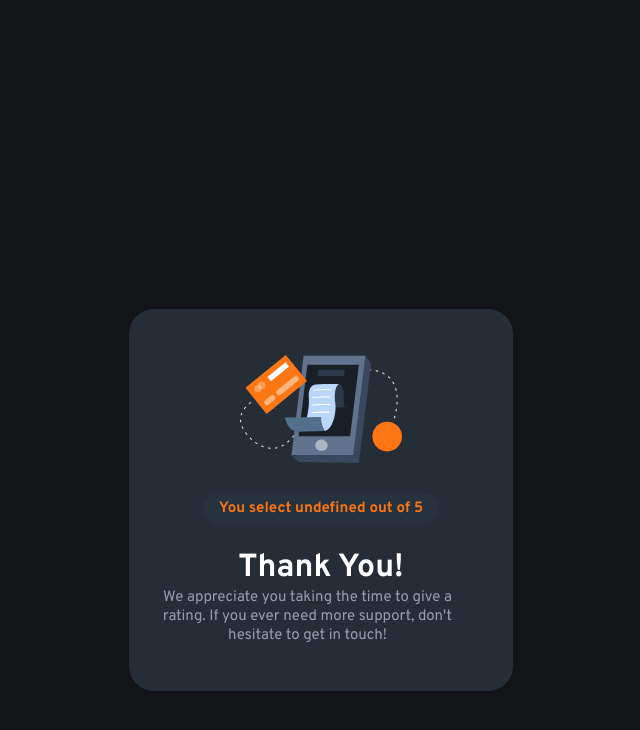
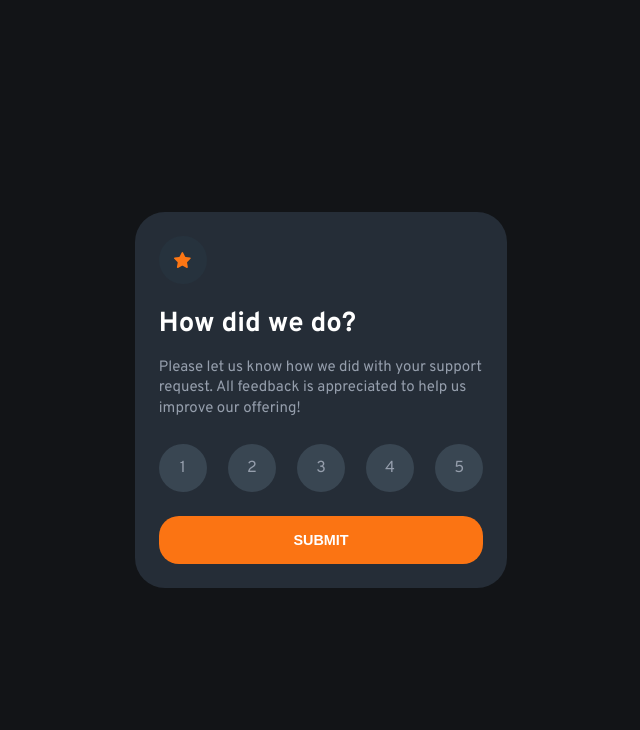
Before and after one commit to Wsimplicio1/interactive-rating-component-main, a plain HTML site: page index.html in a window 1280 px wide. Both pictures are taken after a click on the button "SUBMIT". Shown: the whole page, without its empty margins (319-959 px from the left). Drawn offline with Linux system fonts and the light colour scheme.

Commit message:
final-commit

```diff
--- a/index.html
+++ b/index.html
@@ -12,15 +12,15 @@
 <body>
   <main>
 
-    <div class="container">
+    <div class="container-feedback">
       <figure class="figure-star">
         <img class="star" src="/images/icon-star.svg" alt="start">
       </figure>
 
-      <div class="title">
+      <div class="title-feedback">
         <h1>How did we do?</h1>
         <p>
-          Please let us know we did with your support
+          Please let us know how we did with your support
           request. All feedback is appreciated to help us improve our offering!
         </p>
       </div>
@@ -56,16 +56,16 @@
       <button class="submit-button" type="submit">SUBMIT</button>
     </div>
 
-    <div class="container-two">
-      <figure class="img-thank-you">
+    <div class="container-response hidden">
+      <figure class="img-response">
         <img src="/images/illustration-thank-you.svg" alt="illustration-thank-you">
       </figure>
 
-      <div class="value-feedback">
+      <div class="value-rating">
         <h4>You select <span class="value"></span> out of 5</h4>
       </div>
 
-      <div class="title-2">
+      <div class="title-response">
         <h1>Thank You!</h1>
         <p>
           We appreciate you taking the time to give a rating.
--- a/script.js
+++ b/script.js
@@ -1,20 +1,21 @@
-const rating = document.querySelectorAll('input');
-const button = document.querySelector('.submit-button');
-const containerRating = document.querySelector('.container');
-const containerMessage = document.querySelector('.container-two');
-let valueRating = document.querySelector('.value')
-let value;
+let inputValue = document.querySelectorAll('input');
+let button = document.querySelector('.submit-button');
+let value = document.querySelector('.value');
+let containerFeedback = document.querySelector('.container-feedback');
+let containerResponse = document.querySelector('.container-response');
 
-console.log(containerMessage)
+let buttonValue;
 
-rating.forEach((ratingValue) => {
-    ratingValue.addEventListener('click', function() {
-        value = ratingValue.value;
-    });
-});
+inputValue.forEach((value) => value.addEventListener('click', () => {
+    buttonValue = value.value
+}));
 
 button.addEventListener('click', () => {
-    containerRating.style.display = "none";
-    valueRating.innerHTML = value;
-    containerMessage.style.display = "flex";
+    if(buttonValue != undefined){
+        value.innerHTML = buttonValue;
+        containerFeedback.classList.add('hidden');
+        containerResponse.classList.remove('hidden');
+    } else {
+        alert('Por gentileza, escolha uma nota para continuar!')
+    };
 });
--- a/style.css
+++ b/style.css
@@ -9,104 +9,84 @@
 }
 
 body {
-    width: 1440px;
+    max-width: 1440px;
+    min-height: 100vh;
     background-color: hsl(216, 12%, 8%);
     font-family: "Overpass", sans-serif;
 }
 
-/*03------common-config------*/
-.container, .container-two {
-    background-color: hsl(213, 19%, 18%);
-    width: 30%;
-    border-radius: 25px;
-}
-
-.title h1, .title-2 h1, .submit-button{
-    font-weight: 700;
-    color: white;
-}
-
-.title p, .title-2 p {
-    padding-right: 1.7rem;
-}
-
-.title p, .title-2 p, .rating {
-    color: hsl(217, 12%, 63%);
-    font-weight: 400;
-}
-
-.title p, .title-2 p, .value-feedback {
-    font-size: 15px;
-}
-
-.submit-button, .value-feedback{
-    border-radius: 20px;
-}
-
-/*04------containers------*/
-main {
-    display: flex;
-    justify-content: center;
-    align-items: center;
-    height: 1000px;
-}
-
-.container {
-    padding: 3rem;
-}
-
-.container-two {
-    padding: 2.1rem;
-    text-align: center;
-    display: none;
-    flex-direction: column;
-    align-items: center;
-    justify-content: center;
-}
-
-/*05------boxes-container------*/
-.figure-star, .title, .rating, .submit {
-    margin-bottom: 1.5rem;
-}
-
-.img-thank-you, .value-feedback, .title-2 {
-    margin: 12px 0px 12px 0px;
-}
-
-/*06------star------*/
-.figure-star {
-    width: 48px;
-    height: 48px;
-    background-color: #26323D;
-    border-radius: 50%;
+/*03------common-properties------*/
+body, .container-response, .figure-star, .rating {
     display: flex;
     align-items: center;
     justify-content: center;
 }
 
-/*07------input+rating------*/
-.box-rating{
-    display: flex;
+.figure-star, .rating {
+    width: 48px;
+    height: 48px;
 }
 
+/*04------containers------*/
+.container-feedback {
+    padding: 1.5rem;
+    max-width: 45%;
+}
+
+.container-feedback, .container-response {
+    background-color: hsl(213, 19%, 18%);;
+    margin: 0 auto;
+    border-radius: 30px;
+}
+
+.container-response {
+    max-width: 48%;
+    padding: 2.4rem 1rem;
+    flex-direction: column;
+    text-align: center;
+}
+
+/*05------star------*/
+.figure-star {
+    background-color:  #26323D;
+    border-radius: 50%;
+    margin-bottom: 1.4rem;
+}
+
+/*06------title-and-paragraph------*/
+.title-feedback h1, .title-response h1 {
+    font-size: 1.72rem;
+    color: white;
+    font-weight: 700;
+    margin-bottom: 1rem;
+}
+
+.title-feedback p, .title-response p {
+    font-size: 15px;
+    color: hsl(217, 12%, 63%);
+    line-height: 1.3rem;
+}
+
+/*07------ratings------*/
 input {
     display: none;
 }
 
+.box-rating {
+    display: flex;
+    margin: 1.5rem 0;
+    justify-content: space-between;
+}
+
 .rating {
-    width: 48px;
-    height: 48px;
+    border-radius: 50%;
+    color: hsl(217, 12%, 63%);
     background-color: #394652;
-    margin-right: 1.3rem;
-    border-radius: 50%;
-    display: flex;
-    align-items: center;
-    justify-content: center;
 }
 
 .rating:hover {
-   background-color: hsl(25, 97%, 53%);
-   color: white;
+    background-color: hsl(25, 97%, 53%);
+    color: white;
 }
 
 input:checked + .rating {
@@ -114,31 +94,46 @@ input:checked + .rating {
     color: white;
 }
 
+.value-rating {
+    background-color:#26323D;
+    color:  hsl(25, 97%, 53%);
+    margin: 1.4rem 0;
+    width: 55%;
+    padding: 0.3rem;
+    border-radius: 20px;
+}
+
 /*08------button------*/
-.submit-button {
-    width: 20rem;
-    height: 3rem;
+.submit-button{
+    width: 100%;
+    font-size: 0.9rem;
     background-color: hsl(25, 97%, 53%);
+    color: white;
+    font-weight: 700;
+    padding: 1rem;
+    border-radius: 20px;
     border: none;
 }
 
 .submit-button:hover {
-    color:  hsl(25, 97%, 53%);
     background-color: white;
+    color: hsl(25, 97%, 53%);
 }
 
-/*09------value-feedback------*/
-.value-feedback {
-    background-color:#26323D;
-    color:  hsl(25, 97%, 53%);
-    padding: 0.4rem 1rem 0.4rem 1rem;
-    font-weight: 400;
-    text-align: center;
+/*09------responsive------*/
+@media (max-width: 778px){
+   .container-feedback {
+    width: 796px;
+   }
 }
 
-/*10------responsive------*/
-@media (max-width: 1440px) {
-    body {
-        width: auto;
+@media (max-width: 746px){
+    .container-response {
+        width: 746px;
     }
-};
+}
+
+/*10------tags-javascript------*/
+.hidden {
+    display: none;
+}
```
